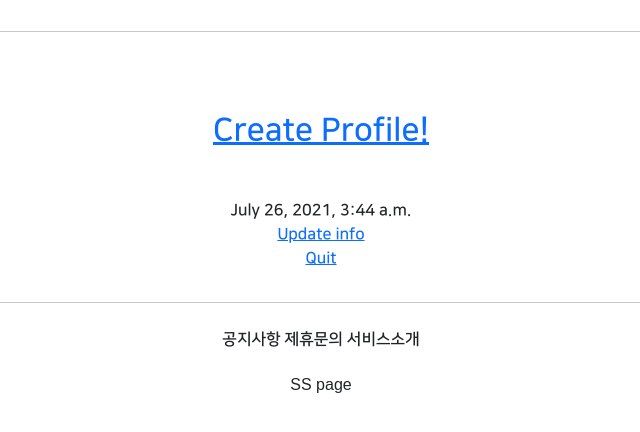
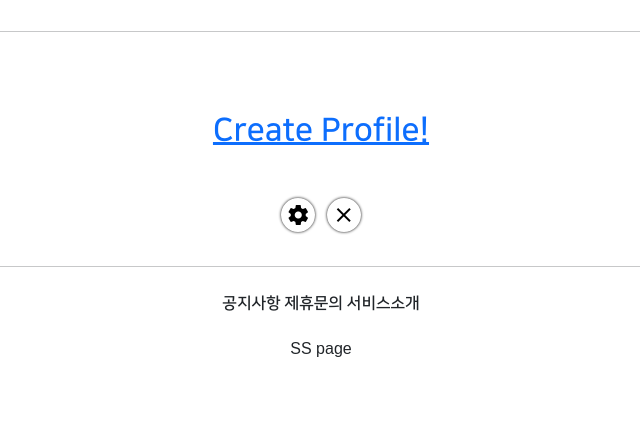
Before and after one commit to NOESYU/Class6, a Django app: template accountapp/templates/accountapp/detail.html in a window 1280 px wide. Shown: the part 137-569 px from the top of the page, without its empty margins (319-959 px from the left). Run offline with Django 3.2, Linux system fonts and the light colour scheme; the template is opened without the code that fills it: values that come from a table or form of the project are taken from there, others are empty; the visitor is signed in with stand-in values (Sample User, id 1); data comes from the database, SQL or seed files in the repository; parts of the project's set-up code (start-up, migrations or seed data) failed here and were passed over; some libraries are stand-ins or nearby versions; some web fonts are replaced.

Commit message:
210729 django class commit 4

```diff
--- a/accountapp/templates/accountapp/detail.html
+++ b/accountapp/templates/accountapp/detail.html
@@ -22,16 +22,16 @@
                 <h2><a href="{% url 'profileapp:create' %}">Create Profile!</a></h2>
             {% endif %}
         </div>
-        <div>
-            {{ target_user.date_joined }}
-        </div>
+
         <!-- 로그인한 유저와 target_user가 동일한 경우만 update와 quit이 활성화 되게끔-->
         {% if user == target_user %}
-        <div> <!--update로 가는 페이지 만들기-->
-            <a href="{% url 'accountapp:update' pk=target_user.pk %}">Update info</a>
-        </div>
-        <div> <!--Quit으로 가는 페이지 만들기-->
-            <a href="{% url 'accountapp:delete' pk=target_user.pk %}">Quit</a>
+        <div>
+            <!--update로 가는 페이지 만들기-->
+            <a href="{% url 'accountapp:update' pk=target_user.pk %}"
+                class="material-icons round_button mx-1">settings</a>
+            <!--Quit으로 가는 페이지 만들기-->
+            <a href="{% url 'accountapp:delete' pk=target_user.pk %}"
+                class="material-icons round_button mx-1">close</a>
         </div>
         {% endif %}
     </div>
```
